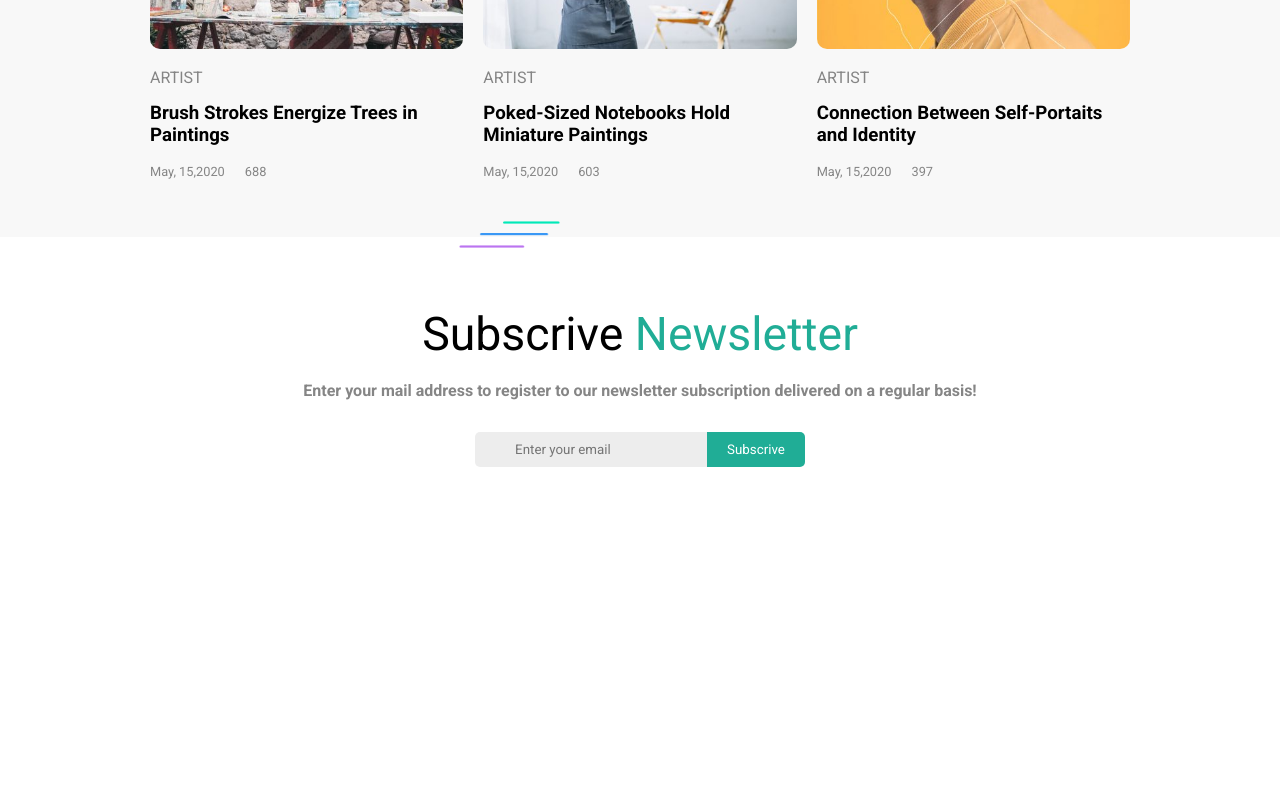
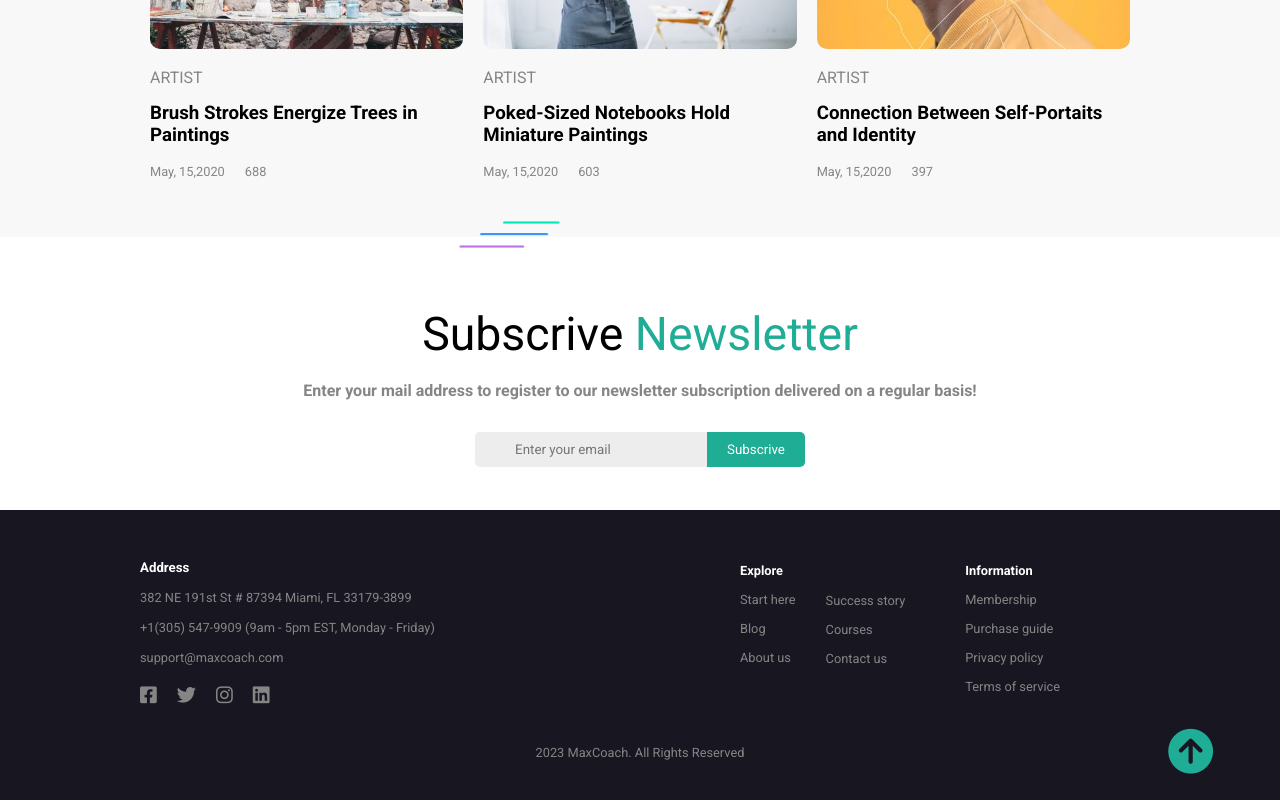
Before and after one commit to AlessandroMungai/proj-html-vuejs, a Vue app: page / in a window 1280 px wide. Shown: the part 3786-4586 px from the top of the page. Before the commit the page ends 4296 px from the top, so only its background shows below. Built offline with nearby package versions, Linux system fonts and the light colour scheme.

Commit message:
footer complete

```diff
--- a/src/components/FooterComponent.vue
+++ b/src/components/FooterComponent.vue
@@ -18,11 +18,226 @@ export default {
 
 <template>
 
-  <footer>
+	<footer>
 
-  </footer>
+		<div class="container-medium">
+
+			<div class="foot-contain">
+
+				<div class="foot-row">
+
+					<div class="foot-col-left">
+
+						<h5>
+							Address
+						</h5>
+
+						<p>
+							382 NE 191st St # 87394 Miami, FL 33179-3899
+						</p>
+
+						<p>
+							+1(305) 547-9909 (9am - 5pm EST, Monday - Friday)
+						</p>
+
+						<p>
+							support@maxcoach.com
+						</p>
+
+						<div class="icon-foot">
+							<i class="fa-brands fa-square-facebook"></i>
+							<i class="fa-brands fa-twitter"></i>
+							<i class="fa-brands fa-instagram"></i>
+							<i class="fa-brands fa-linkedin"></i>
+						</div>
+
+					</div>
+
+					<div class="foot-col-right">
+
+						<div class="lists-foot">
+
+							<ul>
+								<li>
+									<a class="title-list" href="#">
+										Explore
+									</a>
+								</li>
+								<li>
+									<a href="#">
+										Start here
+									</a>
+								</li>
+								<li>
+									<a href="#">
+										Blog
+									</a>
+								</li>
+								<li>
+									<a href="#">
+										About us
+									</a>
+								</li>
+							</ul>
+
+							<ul class="second-lists">
+
+								<li>
+									<a href="#">
+										Success story
+									</a>
+								</li>
+								<li>
+									<a href="#">
+										Courses
+									</a>
+								</li>
+								<li>
+									<a href="#">
+										Contact us
+									</a>
+								</li>
+							</ul>
+
+							<ul class="third-lists">
+
+								<li>
+									<a class="title-list" href="#">
+										Information
+									</a>
+								</li>
+								<li>
+									<a href="#">
+										Membership
+									</a>
+								</li>
+								<li>
+									<a href="#">
+										Purchase guide
+									</a>
+								</li>
+								<li>
+									<a href="#">
+										Privacy policy
+									</a>
+								</li>
+								<li>
+									<a href="#">
+										Terms of service
+									</a>
+								</li>
+							</ul>
+
+						</div>
+
+					</div>
+
+				</div>
+
+				<p class="copy">
+					2023 MaxCoach. All Rights Reserved
+				</p>
+				<a href="#jump-to">
+				<i class="fa-solid fa-circle-arrow-up up-to-page"></i>
+				</a>
+			</div>
+
+		</div>
+
+	</footer>
 
 </template>
 
 <style lang="scss" scoped>
+	@use "../assets/scss/partials/variables.scss" as *;
+
+		footer {
+			background-color: #171621;
+			.container-medium {
+				max-width: 1000px;
+				margin: 0 auto;
+				padding: 0;
+			}
+			.foot-contain {
+				padding-top: 50px;
+				position: relative;
+				.foot-row {
+					display: flex;
+					.foot-col-left {
+						width: 60%;
+						color: white;
+
+						p {
+							color: rgb(133, 133, 133);
+							margin-top: 15px;
+							font-size: 0.8rem;
+						}
+						.icon-foot {
+							display: flex;
+							margin-top: 20px;
+
+							& i {
+								margin-right: 20px;
+								color: rgb(133, 133, 133);
+								font-size: larger;
+
+								&:hover {
+									color: $background-button;
+								}
+							}
+
+						}
+					}
+					.foot-col-right {
+						width: 40%;
+						.lists-foot {
+							display: flex;
+
+							ul {
+								list-style-type: none;
+
+								li {
+									margin-bottom: 10px;
+									.title-list {
+										font-weight: bold;
+										color: white;
+									}
+
+									a {
+										text-decoration: none;
+										color: rgb(133, 133, 133);
+										font-size: 0.8rem;
+									}
+								}
+							}
+
+							.second-lists {
+								margin-top: 30px;
+								margin-left: 30px;
+							}
+
+							.third-lists {
+								margin-left: 60px;
+							}
+						}
+					}
+				}
+			}
+
+			.copy {
+				text-align: center;
+				margin-top: 40px;
+				padding-bottom: 40px;
+				color: rgb(133, 133, 133);
+				font-size: 0.8rem;
+			}
+
+			.up-to-page {
+				position: absolute;
+				right: -73px;
+				bottom: 25px;
+				font-size: 2.8rem;
+				color: $background-button;
+			}
+		}
 </style>
--- a/src/components/MainComponent.vue
+++ b/src/components/MainComponent.vue
@@ -36,7 +36,7 @@ export default {
 
     <main>
 
-		<div class="jumbo-section">
+		<div id="jump-to" class="jumbo-section">
 
 			<JumboComponent />
 
--- a/src/components/sections/FourthSection.vue
+++ b/src/components/sections/FourthSection.vue
@@ -139,7 +139,6 @@ export default {
 		margin: 0 auto;
 		padding: 0;
 	}
-
     .carousel-contain {
         margin-top: 60px;
         transition: all 0.8s ease-in-out;
```
Also changed, not shown: src/components/sections/SixthSection.vue (indentation only).
